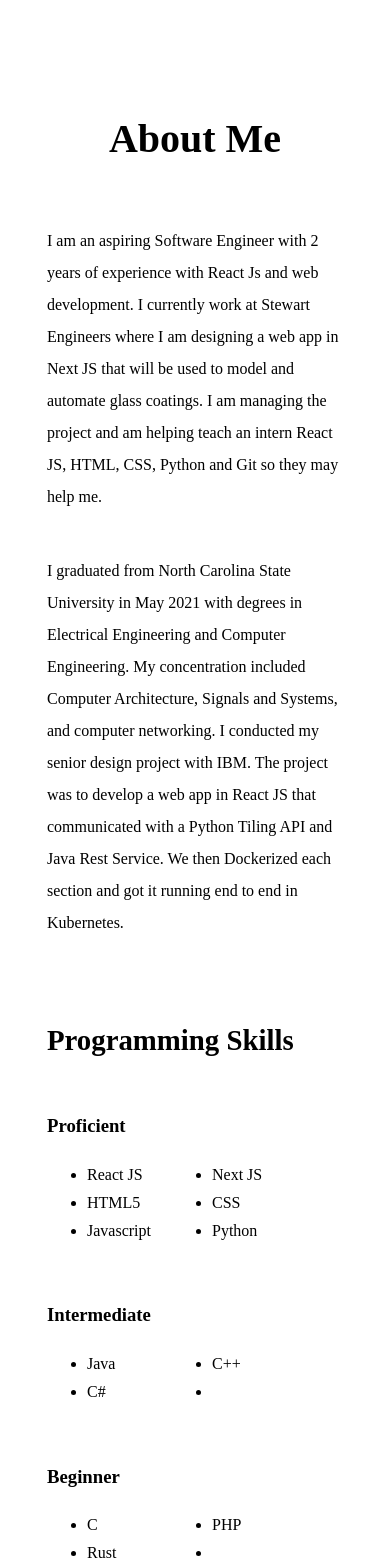
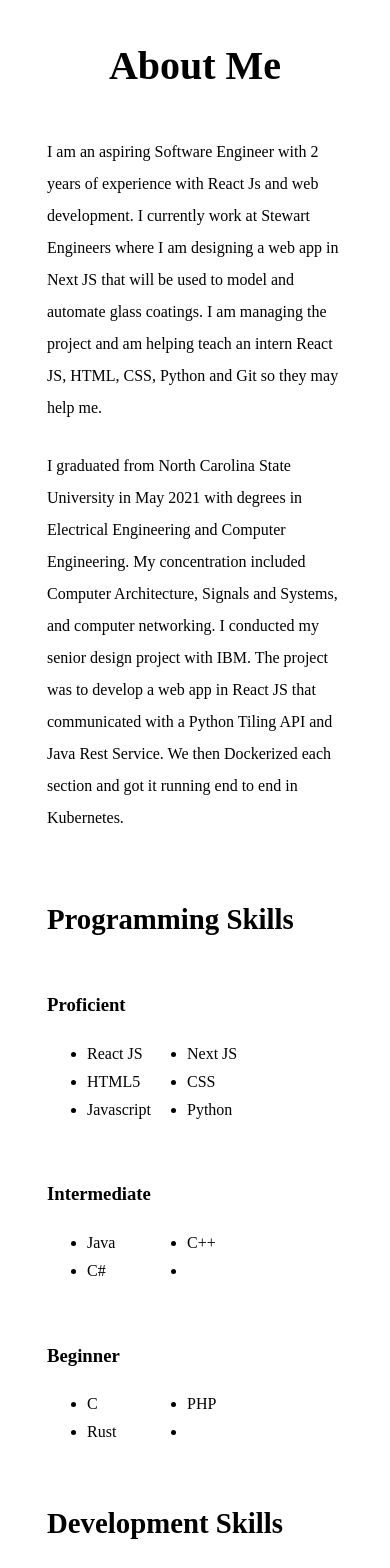
Before and after one commit to jsmccarver/Jared-Porfolio, a Next.js app: page /about in a window 390 px wide. Shown: the top 1568 px of the page. Built offline with nearby package versions, Linux system fonts and the light colour scheme.

Commit message:
Fixed spacing

```diff
--- a/styles/about.module.css
+++ b/styles/about.module.css
@@ -1,9 +1,7 @@
 .Wrapper {
-  display: flex;
-  flex-direction: column;
   padding: 0px 25vw;
   flex: 1;
-  justify-content: center;
+
 }
 .Wrapper h1:first-of-type {
   padding-bottom: 20px;
@@ -51,22 +49,20 @@
   .Wrapper {
     padding: 0px 10vw;
   }
-  .Wrapper h1:first-of-type{
+  .Wrapper h1:first-of-type {
     text-align: center;
-  }
-  .Wrapper h1:first-of-type {
-
     font-size: 2.5rem;
   }
 
 }
-@media screen and (max-width: 600px) {
+@media screen and (max-width: 900px) {
+  .Wrapper h1:first-of-type{
+    padding-top: 15px;
+  }
   .SkillList{
-    grid-template-columns: repeat(auto-fill, 400px) !important;
+    grid-template-columns: 1fr;
   }
+  .Skills{
+    grid-template-columns:repeat(auto-fit, 100px);
 }
-@media screen and (max-width: 400px) {
-  .SkillList{
-    grid-template-columns: repeat(auto-fill, 250px) !important;
-  }
 }
```
